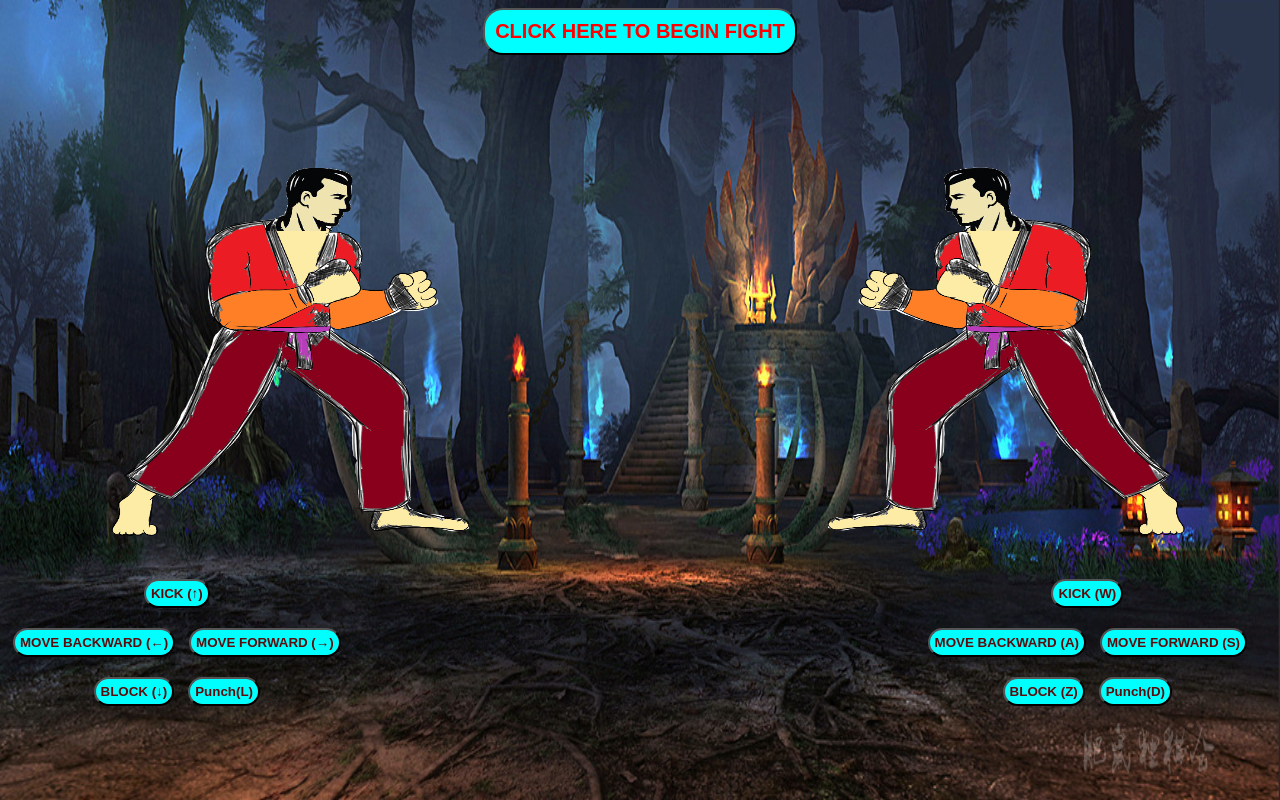
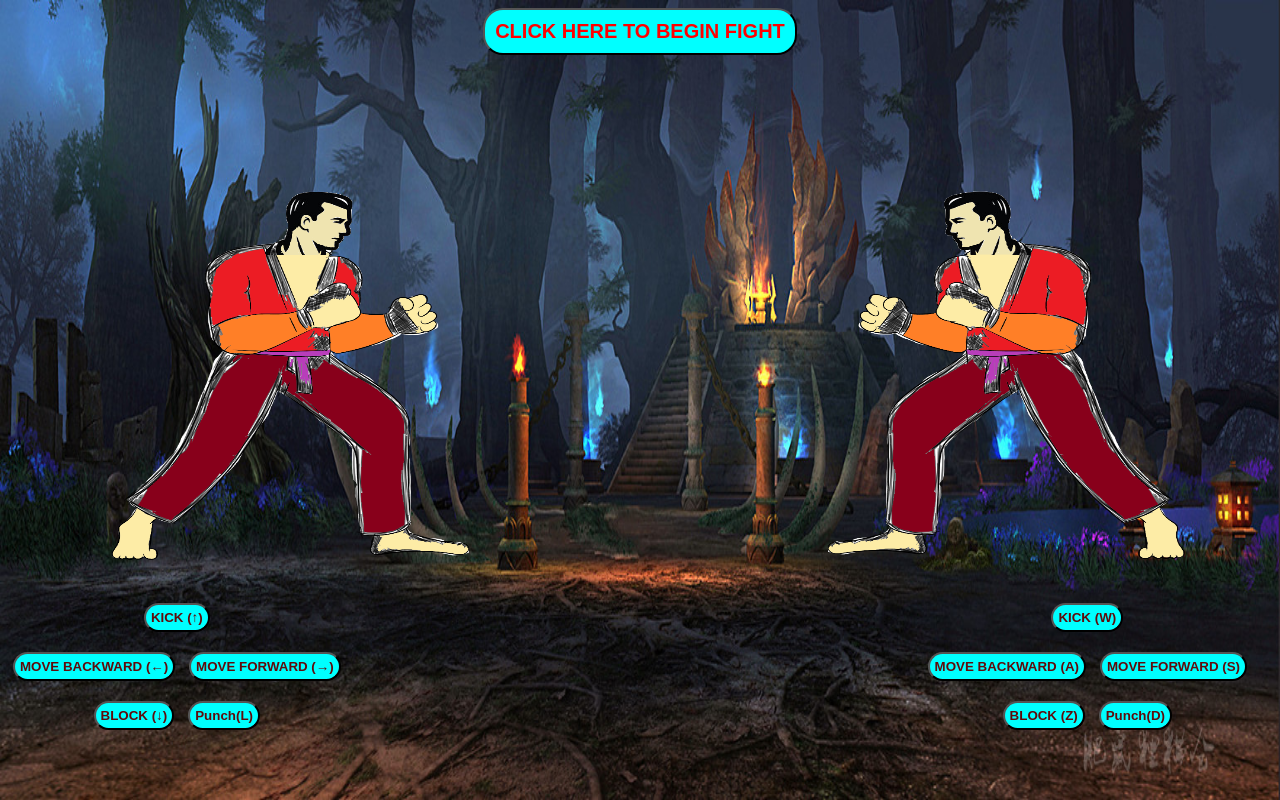
Before and after one commit to ShubhamSharma1560/ShubhamSharma1560.github.io, a plain HTML site: page index.html in a window 1280 px wide. Drawn offline with Linux system fonts and the light colour scheme.

Commit message:
Update style.css

```diff
--- a/style.css
+++ b/style.css
@@ -9,7 +9,7 @@ html {
   display: flex;
 }
 canvas {
-  margin-top: 5vh;
+  margin-top: 8vh;
 }
 #fight {
   padding: 10px;
```
